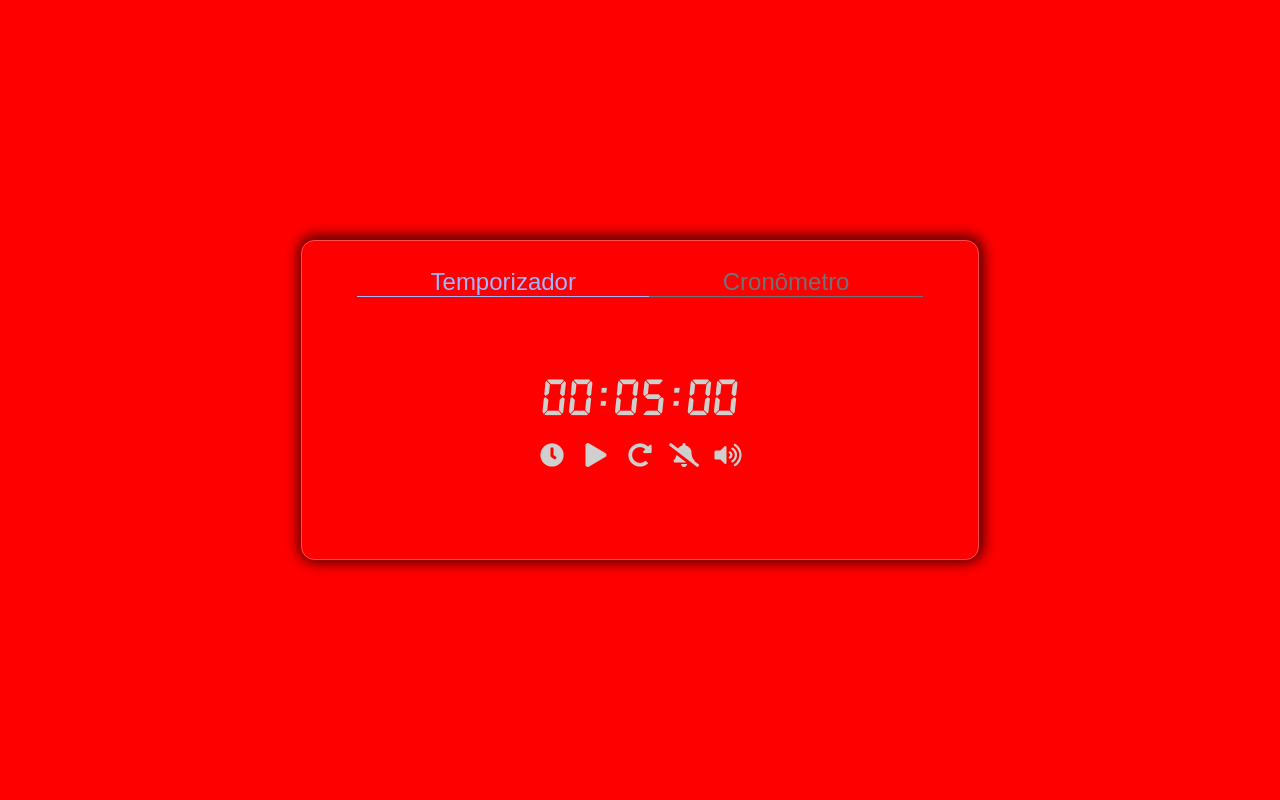
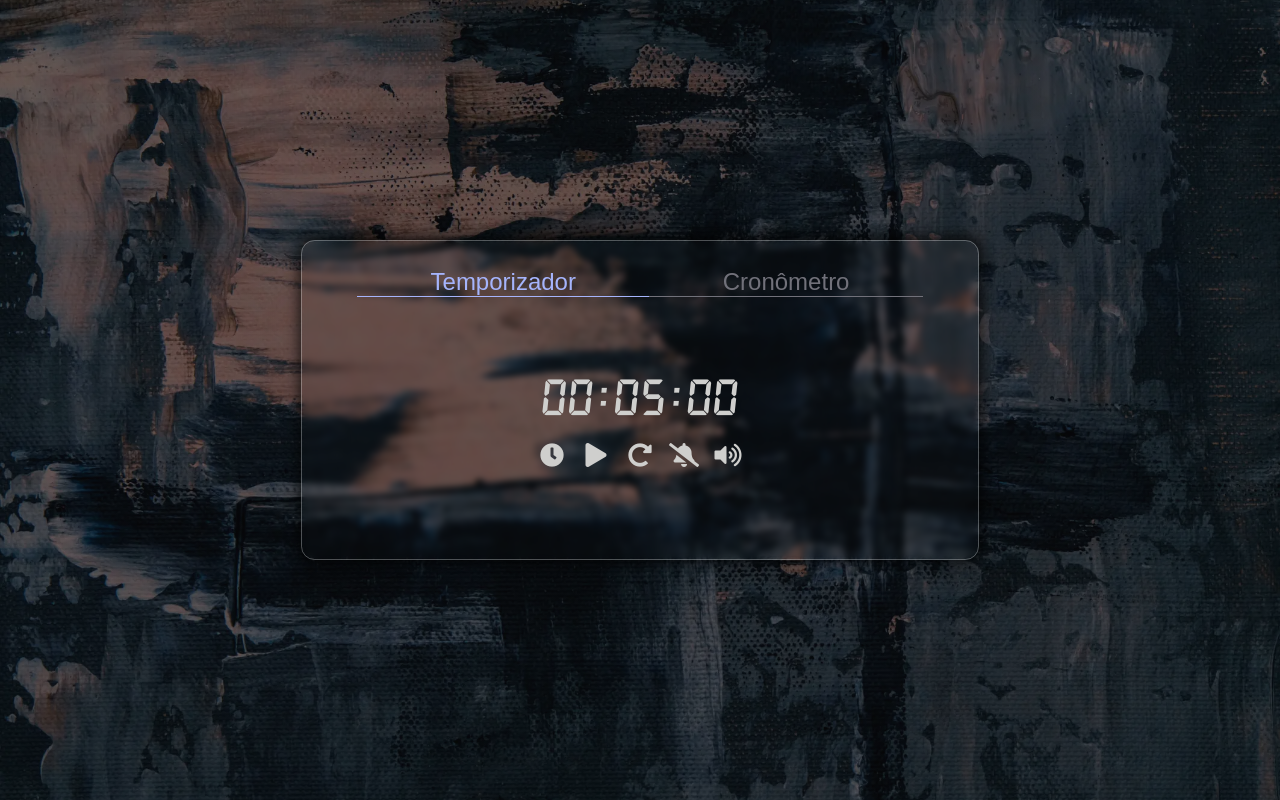
Before and after one commit to AdrianoLima19/oh-my-timer, a plain HTML site: page index.html in a window 1280 px wide. Drawn offline with Linux system fonts and the light colour scheme; files whose address does not match are found by name.

Commit message:
Reset background

```diff
--- a/style.css
+++ b/style.css
@@ -39,8 +39,7 @@ body {
   align-items: center;
   justify-content: center;
   background-color: var(--background);
-  background: red;
-  /* background: linear-gradient(0deg, rgba(12, 12, 14, 0.5), rgba(12, 12, 14, 0.5)), url(images/steve-unsplash.webp); */
+  background: linear-gradient(0deg, rgba(12, 12, 14, 0.5), rgba(12, 12, 14, 0.5)), url(images/steve-unsplash.webp);
   background-size: cover;
   background-repeat: no-repeat;
   background-position: center;
```
